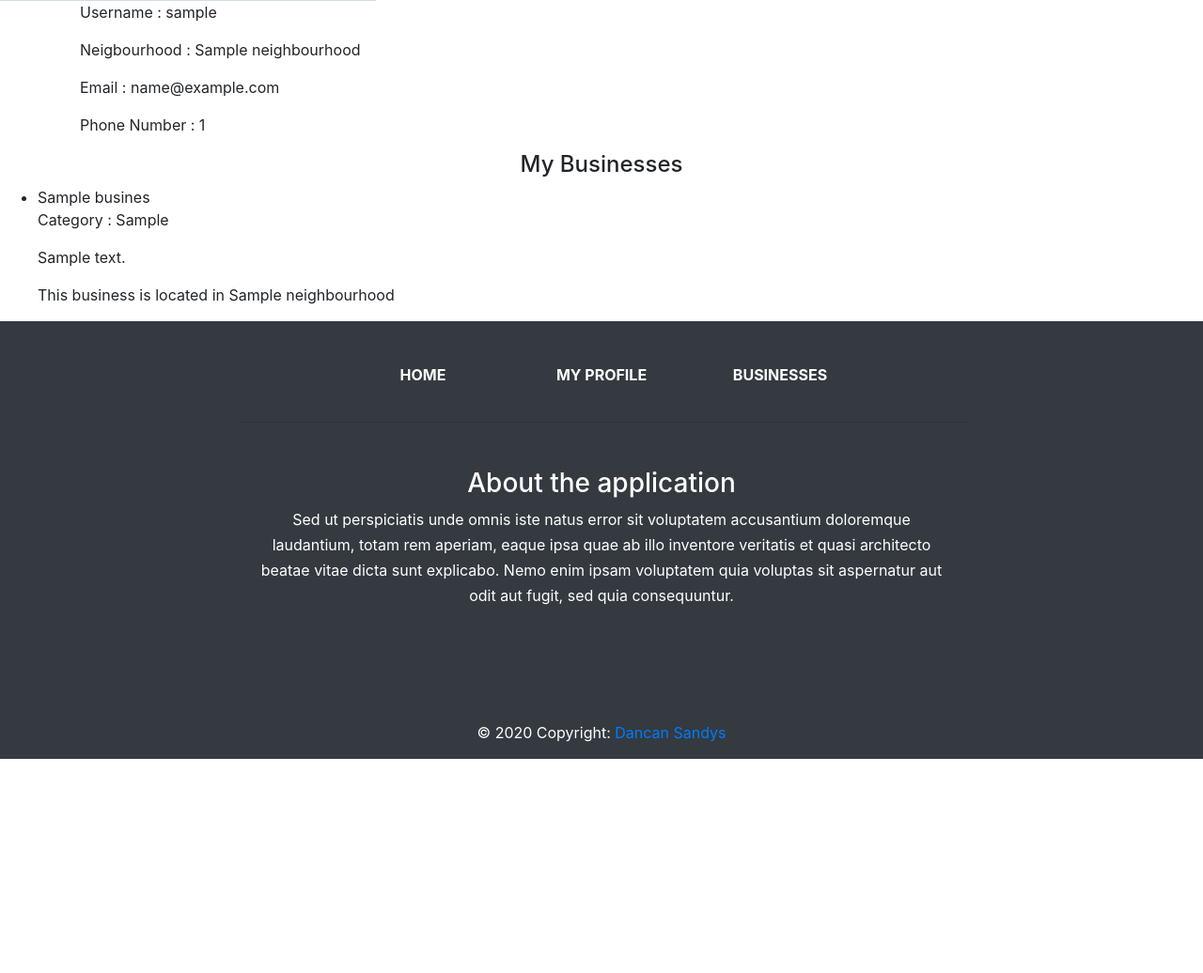
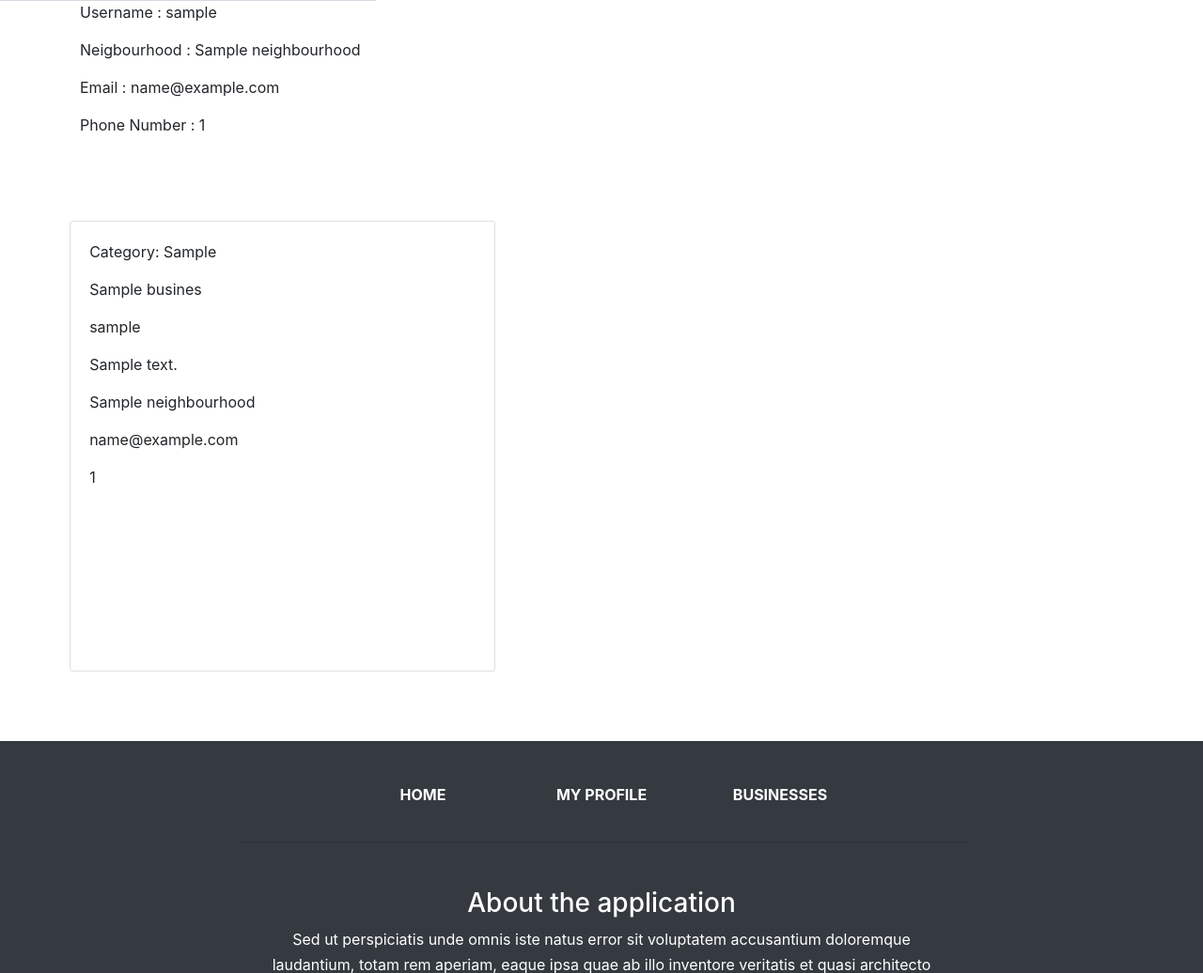
Before and after one commit to dancan-sandys/neighbourhoods, a Django app: page /profile/ in a window 1280 px wide. Shown: the part 355-1391 px from the top of the page at 94% size. Before the commit the page ends 1163 px from the top, so only its background shows below. Run offline with Django 3.2, Linux system fonts and the light colour scheme; a user stored in the database is signed in; tables that the repository leaves empty hold one stand-in row (values such as "Sample post"); grey boxes marked "Sample" are stand-in pictures; some libraries are stand-ins or nearby versions.

Commit message:
add a single business page

```diff
--- a/neigbour/forms.py
+++ b/neigbour/forms.py
@@ -9,4 +9,4 @@ class accounts(forms.ModelForm):
 class businessaccount(forms.ModelForm):
     class Meta:
         model = Business
-        exclude = ['owner']
+        exclude = ['owner', 'Neighbourhood']
--- /dev/null
+++ b/neigbour/static/css/profile.css
@@ -0,0 +1,13 @@
+.businesses{
+    padding: 5%;
+    display: grid;
+    grid-template-columns: auto auto auto;
+    width: 100%;
+}
+
+.business{
+    padding: 4%;
+    margin: 2%;
+    width: 90%;
+    height: 60vh;
+}
--- a/neigbour/templates/users/profile.html
+++ b/neigbour/templates/users/profile.html
@@ -1,6 +1,12 @@
 {%extends 'base.html'%}
 
 {%block content%}
+{%block styles%}
+{{block.super}}
+
+<link rel="stylesheet" href="../../static/css/profile.css">
+
+{%endblock%}
 <div class="profpic">
     <img src="{{account.Profilephoto}}" alt="i">
 </div>
@@ -12,16 +18,18 @@
     <p> Phone Number : {{account.Phone}}</p>
 </div>
 
-<div class="business">
-    <h4 class="text-center">My Businesses</h4>
-    <ul>
-        {%for business in businesses%}
-            <li>{{business.Name}}</li>
-            <p>Category : {{business.category}}</p>
-            <p>{{business.Description}}</p>
-            <p>This business is located in {{business.Neighbourhood.Name}} </p>
-        {%endfor%}
-    </ul>
+<div class="businesses">
+    {%for business in businesses%}
+    <div class="business card">
+        <p>Category: {{business.category}}</p>
+        <p>{{business.Name}}</p>
+        <p>{{business.owner.username}}</p>
+        <p>{{business.Description}}</p>
+        <p>{{business.Neighbourhood.Name}}</p>
+        <p>{{business.Email}}</p>
+        <p>{{business.Phone}}</p>
+
+    </div>
+    {%endfor%}
 </div>
-
 {%endblock%}
--- a/neigbour/urls.py
+++ b/neigbour/urls.py
@@ -13,6 +13,7 @@ urlpatterns = [
     url(r'neigbourhoods/$', views.allneighbourhoods, name = 'allneighbourhoods'),
     url(r'businessses/$', views.businesses, name = 'businesses'),
     url(r'accounts/create/$', views.createaccount, name='createaccount'),
-    url(r'business/create/$',views.createbusiness, name='createbusiness')
+    url(r'business/create/$',views.createbusiness, name='createbusiness'),
+    url(r'business/single/(\d+)$', views.singlebusiness, name='single_business')
 
 ]
--- a/neigbour/views.py
+++ b/neigbour/views.py
@@ -71,10 +71,15 @@ def businesses(request):
     return render(request, 'Business/businesses.html',{"businesses":allbusinesses, "ourbusinesses":neighbourhoodbusinesses})
 
 
+def singlebusiness(request, id):
+    business = Business.objects.get(id = id)
+
+    return render(request , 'Business/single.html',{"business": business})
+
 def createaccount(request):
     form =accounts()
     user = request.user
-    neighbourhoods = neighbourhood.objects.all()
+
     if request.method == 'POST':
         form = accounts(request.POST, request.FILES)
         if form.is_valid():
@@ -85,18 +90,22 @@ def createaccount(request):
 
             return redirect(home)
 
-    return render(request, 'users/createuser.html',{"form":form, "neighbourhoods":neighbourhoods})
+    return render(request, 'users/createuser.html',{"form":form})
 
 def createbusiness(request):
     form = businessaccount()
+    neighbourhoods = neighbourhood.objects.all()
     if request.method == 'POST':
         form = businessaccount(request.POST, request.FILES)
         if form.is_valid():
+            print(request.POST['neighbourhood'])
             business = form.save(commit=False)
+            selectedneighbourhood = neighbourhood.objects.get(id = int(request.POST['neighbourhood']))
+            business.Neighbourhood = selectedneighbourhood
             business.owner = request.user
             business.save()
 
             return redirect('profile')
 
 
-    return render(request, 'Business/create.html',{"form":form})
+    return render(request, 'Business/create.html',{"form":form, "neighbourhoods":neighbourhoods})
```
Also changed, not shown: neigbour/templates/Business/create.html (+12 -7 lines), neigbour/templates/Business/single.html (added, +25 -0 lines).
